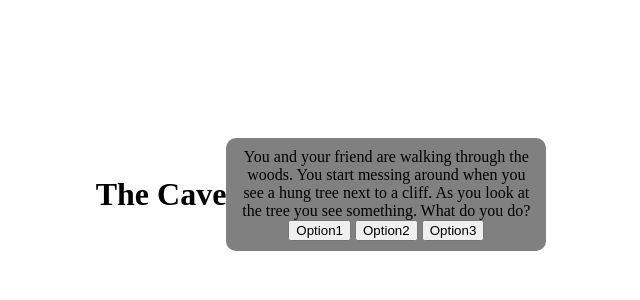
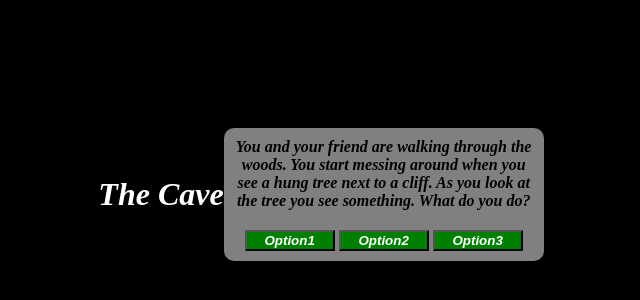
Before and after one commit to Josiahhicks555/text-Adventure, a plain HTML site: page index.html in a window 1280 px wide. Shown: the part 206-506 px from the top of the page, without its empty margins (319-959 px from the left). Drawn offline with Linux system fonts and the light colour scheme.

Commit message:
Update style.css

```diff
--- a/style.css
+++ b/style.css
@@ -1,4 +1,7 @@
 * {
+    color: black;
+    font-weight: bold;
+    font-style: italic;
 }
 
 body {
@@ -9,10 +12,11 @@ body {
     align-items: center;
     text-align: center;
     height: 100vh;
+    background-color: black;
 }
 
 .cave {
-
+    color: white;
 }
 
 .container {
@@ -23,12 +27,14 @@ body {
     border-radius: 10px;
 }
 
-.btn {
+.btn1, .btn2, .btn3 {
    margin-top: 20px;
    background-color: green;
    color: white;
+   width: 90px;
 }
-.btn:hover {
-    border-color: red;
+
+.btn1:hover, .btn2:hover, .btn3:hover {
+    border-color: blue;
     padding: auto;
 }
```
